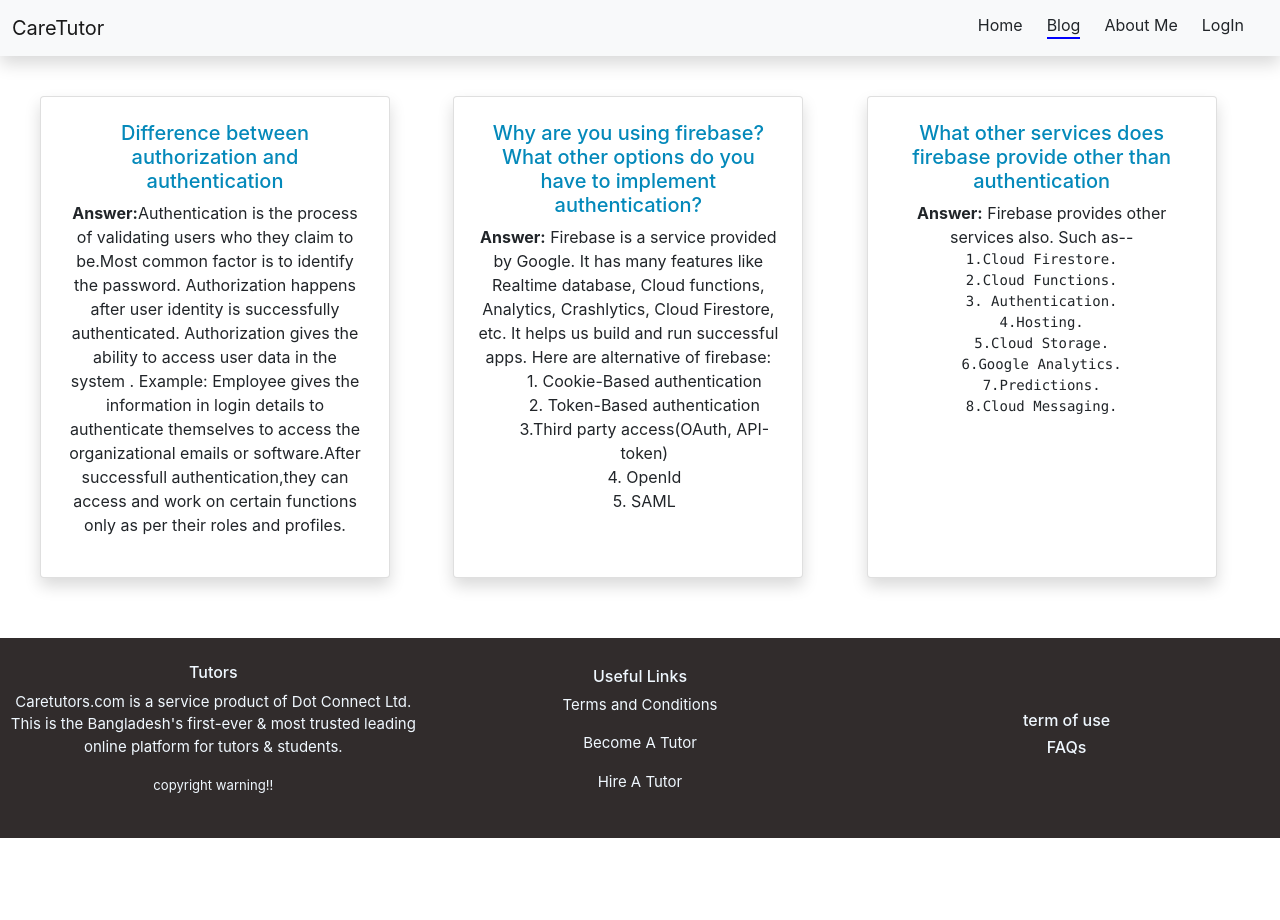
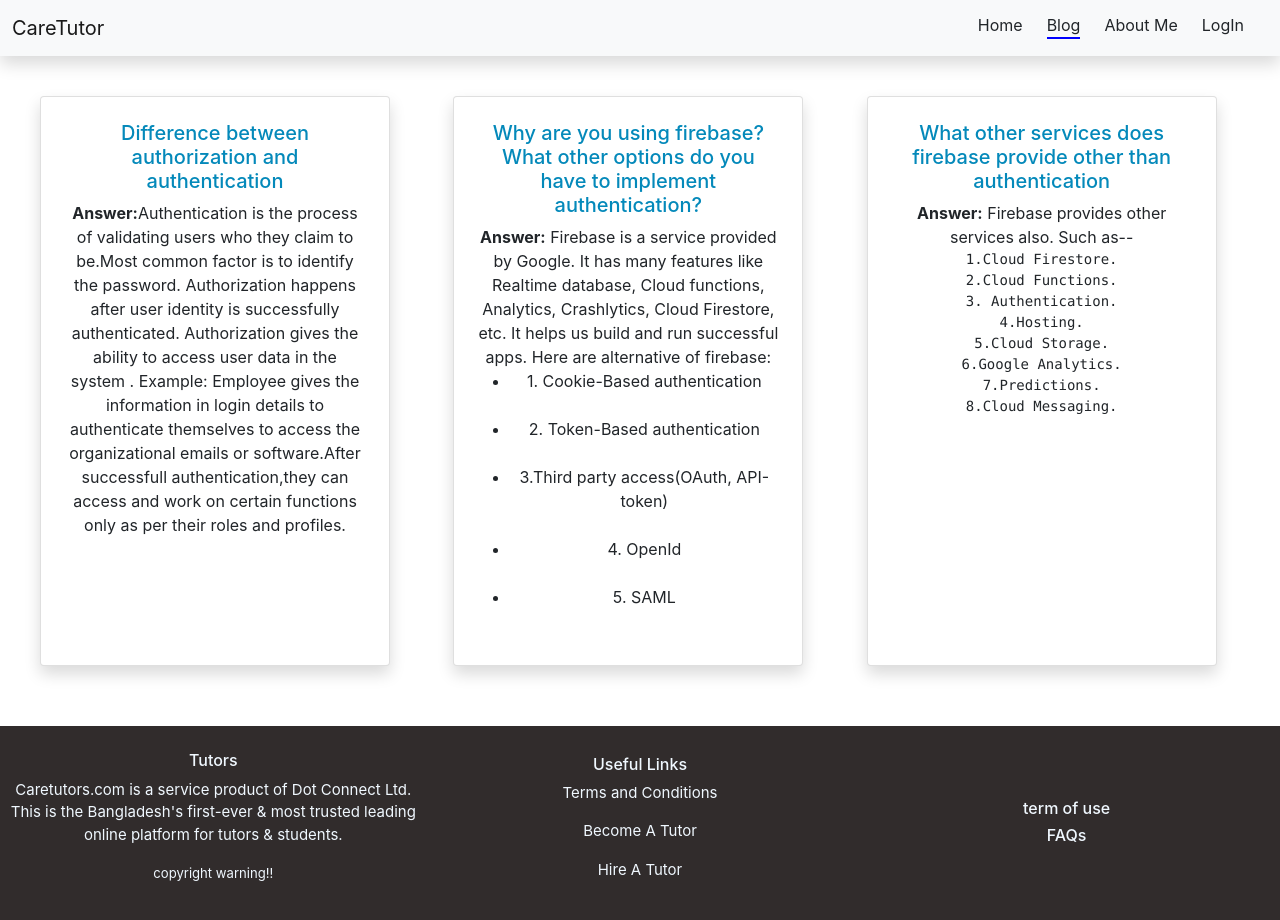
Before and after one commit to Rafia-Sultana/Care-Tutor, a React (Create React App) app: page /blog in a window 1280 px wide. Shown: the top 920 px of the page. Before the commit the page ends 838 px from the top, so only its background shows below. Built offline with nearby package versions, Linux system fonts and the light colour scheme; no server answers.

Commit message:
deployed

```diff
--- a/public/Services.json
+++ b/public/Services.json
@@ -10,14 +10,14 @@
         "id": "2",
         "image": "https://www.assignnmentinneed.com/wp-content/uploads/2020/10/successful-college-student-lg.png",
         "title": "Class 10",
-        "description": "Connect with the best tutors from anywhere and take online classes by using different tools. Make your life more easier . ",
-        "price": "7000"
+        "description": "Connect with the best tutors from anywhere and take online classes by using different tools. Make your life more easier. ",
+        "price": "1000"
     },
     {
         "id": "3",
         "image": "https://news.uwf.edu/wp-content/uploads/2020/07/iStock-913812230.jpg",
         "title": "Class 11",
         "description": "Explore yourself in a newer version of you. I will teach students 3 days in a week.I will guide with full care. ",
-        "price": "8000"
+        "price": "500"
     }
 ]
--- a/src/components/Blog/Blog.js
+++ b/src/components/Blog/Blog.js
@@ -19,11 +19,11 @@
                 <p><span className='fw-bold'>Answer:</span> Firebase is a service provided by Google. It has many features like Realtime database, Cloud functions, Analytics, Crashlytics, Cloud Firestore, etc. It helps us build and run successful apps.
                     Here are alternative of firebase:
                     <ul>
-                        1. Cookie-Based authentication <br />
-                        2. Token-Based authentication <br />
-                        3.Third party access(OAuth, API-token) <br />
-                        4. OpenId <br />
-                        5. SAML
+                        <li> 1. Cookie-Based authentication</li> <br />
+                        <li> 2. Token-Based authentication </li><br />
+                        <li> 3.Third party access(OAuth, API-token)</li> <br />
+                        <li> 4. OpenId</li> <br />
+                        <li> 5. SAML</li>
                     </ul>
                 </p>
             </div>
```
